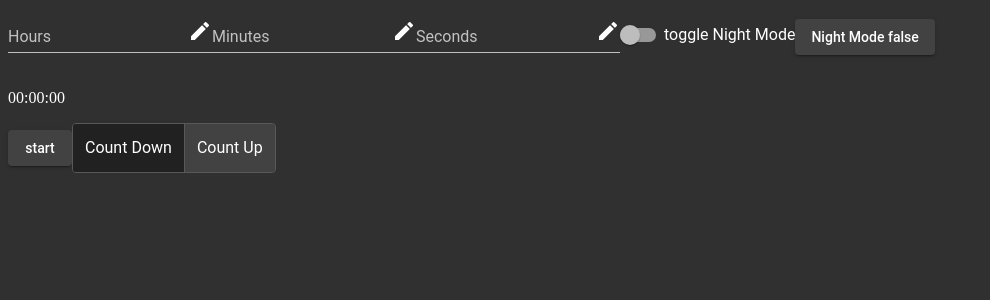
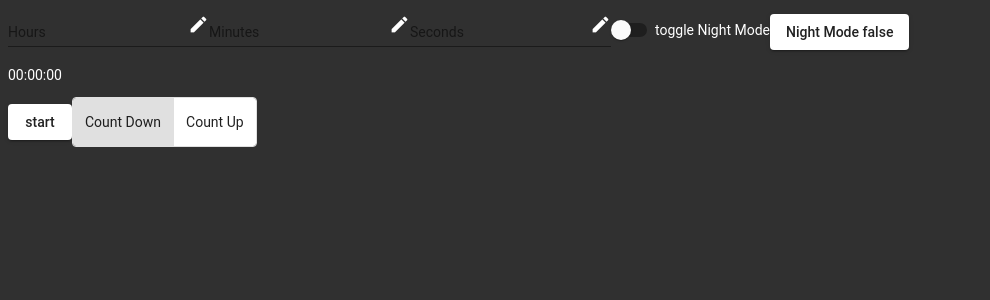
Before and after one commit to Daddelbob/Timer, an Angular app in the folder Timer/: page / in a window 1280 px wide. Shown: the top 300 px of the page, without its empty margins (0-990 px from the left). Built offline with nearby package versions, Linux system fonts and the light colour scheme.

Commit message:
style(styles): change css to scss

```diff
--- a/Timer/src/app/app.component.html
+++ b/Timer/src/app/app.component.html
@@ -1,2 +1,2 @@
 <router-outlet></router-outlet>
-<app-start></app-start>
+<app-start class="mat-typography"></app-start>
--- a/Timer/src/app/app.component.ts
+++ b/Timer/src/app/app.component.ts
@@ -3,7 +3,7 @@ import { Component } from '@angular/core';
 @Component({
   selector: 'app-root',
   templateUrl: './app.component.html',
-  styleUrls: ['./app.component.css']
+  styleUrls: ['./app.component.scss']
 })
 export class AppComponent {
   title = 'Timer';
--- a/Timer/src/app/start/start.component.ts
+++ b/Timer/src/app/start/start.component.ts
@@ -1,9 +1,9 @@
-import { Component, OnInit } from '@angular/core';
+import { Component, OnInit, HostBinding } from '@angular/core';
 
 @Component({
   selector: 'app-start',
   templateUrl: './start.component.html',
-  styleUrls: ['./start.component.css']
+  styleUrls: ['./start.component.scss']
 })
 export class StartComponent implements OnInit {
   public hours = null;
@@ -19,6 +19,12 @@ export class StartComponent implements OnInit {
   public maxBrightness = 255;
   public brightnessStep = 1;
   public selectedBrightness = 200;
+
+  @HostBinding('class.indigo-pink')
+  lightTheme = true;
+  @HostBinding('class.indigo-pink-dark')
+  darkTheme = false;
+  theme = 'Light';
 
   timer: any;
   constructor() {}
@@ -70,5 +76,19 @@ export class StartComponent implements OnInit {
     this.seconds = remainingSplittedSeconds;
   }
 
-  toggleNightMode() {}
+  toggleNightMode() {
+    const appRoot = document.getElementsByTagName('app-root')[0];
+
+    if (this.theme === 'Light') {
+      this.lightTheme = false;
+      this.darkTheme = true;
+      this.theme = 'Dark';
+      // appRoot.setAttribute('class', 'indigo-pink-dark');
+    } else {
+      this.darkTheme = false;
+      this.lightTheme = true;
+      this.theme = 'Light';
+      // appRoot.setAttribute('class', 'indigo-pink');
+    }
+  }
 }
--- a/Timer/src/styles.css
+++ /dev/null
@@ -1,5 +0,0 @@
-/* You can add global styles to this file, and also import other style files */
-@import "~@angular/material/prebuilt-themes/indigo-pink.css";
-@import '~@angular/material/prebuilt-themes/deeppurple-amber.css';
-@import '~@angular/material/prebuilt-themes/pink-bluegrey.css';
-@import '~@angular/material/prebuilt-themes/purple-green.css';
--- /dev/null
+++ b/Timer/src/styles.scss
@@ -0,0 +1,21 @@
+/* You can add global styles to this file, and also import other style files */
+@import "~@angular/material/prebuilt-themes/indigo-pink.css";
+@import '~@angular/material/prebuilt-themes/deeppurple-amber.css';
+@import '~@angular/material/prebuilt-themes/pink-bluegrey.css';
+@import '~@angular/material/prebuilt-themes/purple-green.css';
+
+@import '~@angular/material/theming';
+@include mat-core();
+
+$ip-primary: mat-palette($mat-indigo);
+$ip-accent: mat-palette($mat-pink, A200, A100, A400);
+$ip-theme: mat-light-theme($ip-primary, $ip-accent);
+$ip-theme-dark: mat-dark-theme($ip-primary, $ip-accent);
+
+.indigo-pink {
+  @include angular-material-theme($ip-theme);
+}
+
+.indigo-pink-dark {
+  @include angular-material-theme($ip-theme-dark);
+}
```
Also changed, not shown: Timer/.angular-cli.json, Timer/src/app/app.component.css (deleted), Timer/src/app/app.component.scss (added), Timer/src/app/start/start.component.css (deleted), Timer/src/app/start/start.component.scss (added).
